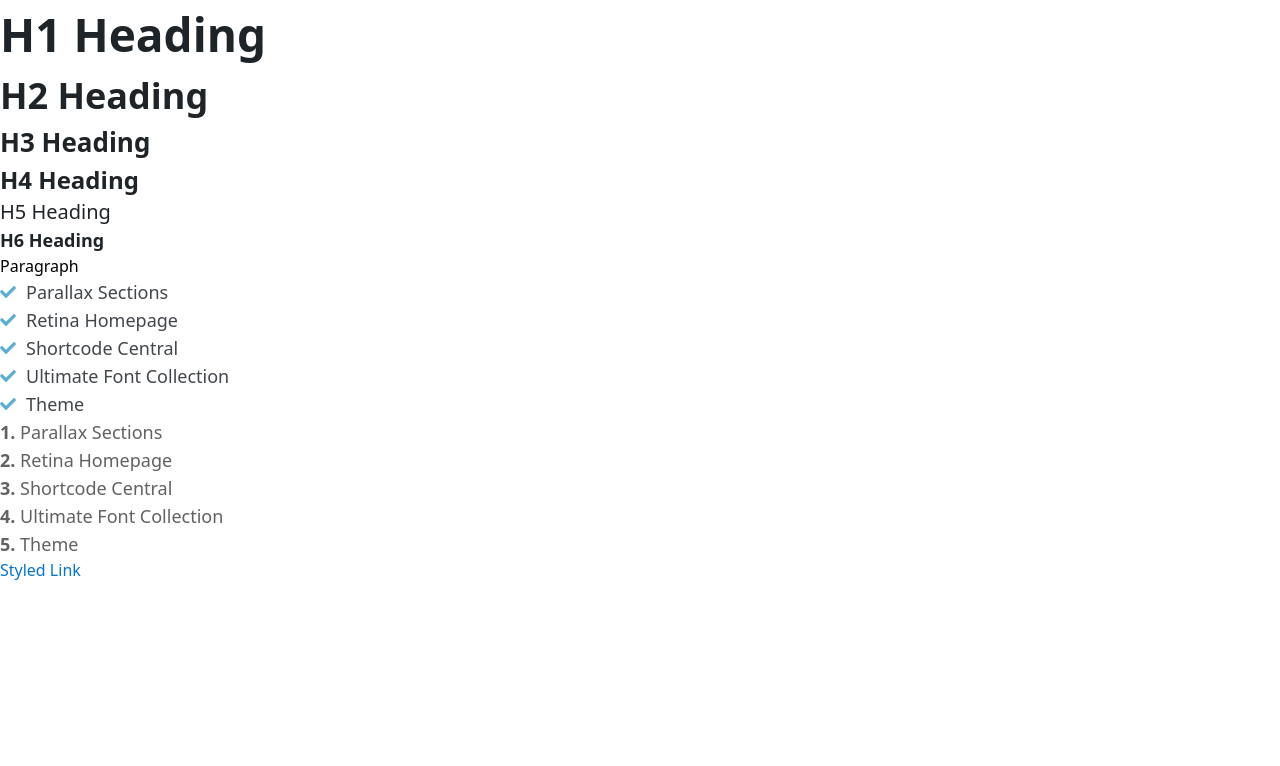
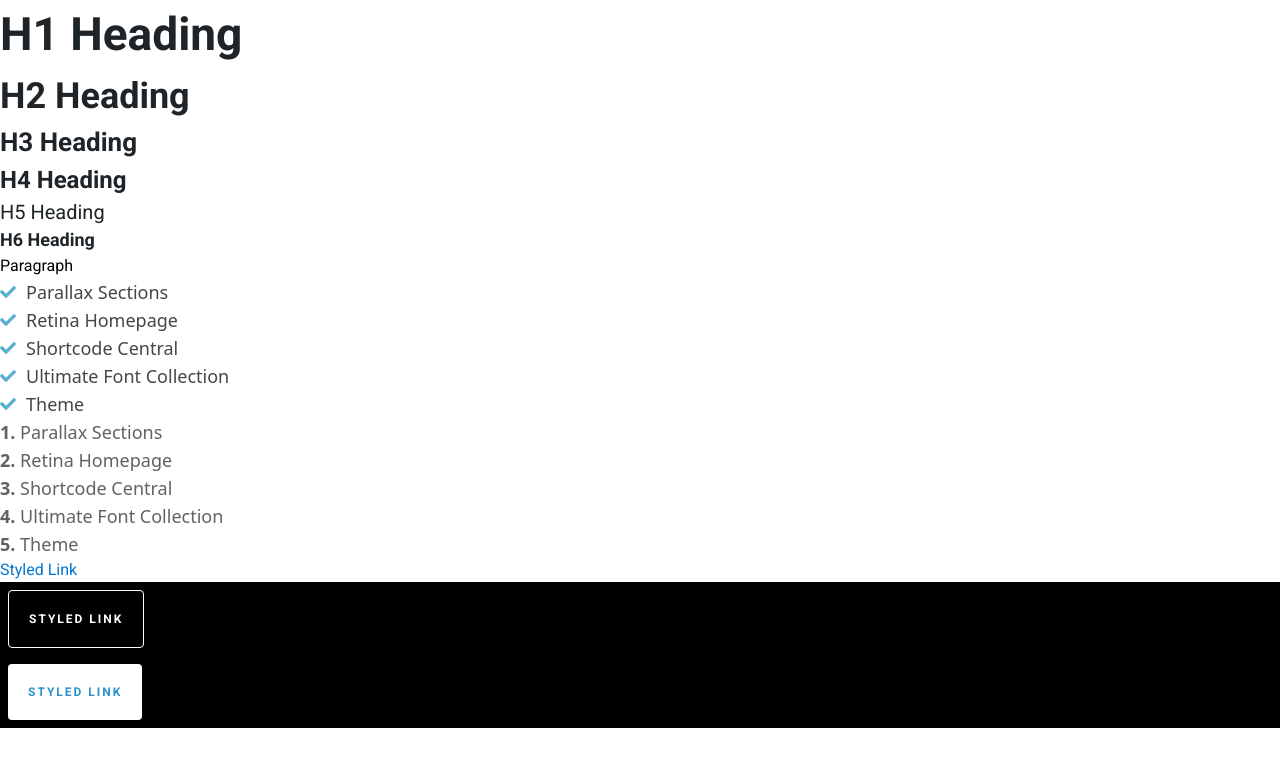
Before and after one commit to DevSav952/Medicate, a Next.js app: page / in a window 1280 px wide. Shown: the top 766 px of the page. Built offline with nearby package versions, Linux system fonts and the light colour scheme.

Commit message:
Feat: Created StyledLinkButton component

```diff
--- a/src/app/globals.css
+++ b/src/app/globals.css
@@ -1,6 +1,10 @@
 @tailwind base;
 @tailwind components;
 @tailwind utilities;
+
+* {
+  box-sizing: border-box;
+}
 
 /* :root {
   --foreground-rgb: 0, 0, 0;
--- a/src/app/page.tsx
+++ b/src/app/page.tsx
@@ -1,6 +1,7 @@
 import { H1, H2, H3, H4, H5, H6, P } from '@/components/ui/Typography/Typography'
 import { Ul, Ol, UlItem, OlItem } from '@/components/ui/List/List'
 import { StyledLink } from '@/components/ui/StyledLink/StyledLink'
+import { StyledLinkButton } from '@/components/ui/StyledLinkButton/StyledLinkButton'
 
 export default function Home() {
   return (
@@ -26,7 +27,19 @@ export default function Home() {
         <OlItem>Ultimate Font Collection</OlItem>
         <OlItem>Theme</OlItem>
       </Ol>
-      <StyledLink href='#'>Styled Link</StyledLink>
+      <div>
+        <StyledLink href='#'>Styled Link</StyledLink>
+      </div>
+      <div className='p-2 bg-black'>
+        <StyledLinkButton variant='outline' href='#'>
+          Styled Link
+        </StyledLinkButton>
+      </div>
+      <div className='p-2 bg-black'>
+        <StyledLinkButton variant='normal' href='#'>
+          Styled Link
+        </StyledLinkButton>
+      </div>
     </>
   )
 }
--- a/src/components/ui/StyledLink/StyledLink.tsx
+++ b/src/components/ui/StyledLink/StyledLink.tsx
@@ -9,9 +9,9 @@ type StyledLinkProps = {
 }
 
 export const StyledLink = forwardRef<HTMLAnchorElement, StyledLinkProps>(({ children, className, href }, ref) => (
-  <a href={href} className={twMerge('text-[#0674d1]', className)} ref={ref}>
+  <Link href={href} className={twMerge('flex font-primary text-[#0674d1]', className)} ref={ref}>
     {children}
-  </a>
+  </Link>
 ))
 
 StyledLink.displayName = 'StyledLink'
--- /dev/null
+++ b/src/components/ui/StyledLinkButton/StyledLinkButton.tsx
@@ -0,0 +1,27 @@
+import Link from 'next/link'
+import { forwardRef } from 'react'
+import { twMerge } from 'tailwind-merge'
+
+type StyledLinkButtonProps = {
+  children: React.ReactNode
+  className?: string
+  variant?: 'normal' | 'outline'
+  href: string
+}
+
+const base = 'inline-block text-xs font-bold font-primary uppercase tracking-[2px] p-5 rounded'
+
+const variants = {
+  normal: 'text-blue-100 bg-white',
+  outline: 'text-white border border-solid border-white'
+} as const
+
+export const StyledLinkButton = forwardRef<HTMLAnchorElement, StyledLinkButtonProps>(
+  ({ children, className, variant = 'normal', href }, ref) => (
+    <Link href={href} className={twMerge(base, variants[variant], className)} ref={ref}>
+      {children}
+    </Link>
+  )
+)
+
+StyledLinkButton.displayName = 'StyledLinkButton'
--- a/src/components/ui/Typography/Typography.tsx
+++ b/src/components/ui/Typography/Typography.tsx
@@ -8,7 +8,7 @@ type TypographyProps = {
 
 export const H1 = forwardRef<HTMLHeadingElement, TypographyProps>(({ children, className }, ref) => {
   return (
-    <h1 ref={ref} className={twMerge('font-bold text-[46px] text-primary', className)}>
+    <h1 ref={ref} className={twMerge('font-bold font-primary text-[46px] text-primary', className)}>
       {children}
     </h1>
   )
@@ -18,7 +18,7 @@ H1.displayName = 'H1'
 
 export const H2 = forwardRef<HTMLHeadingElement, TypographyProps>(({ children, className }, ref) => {
   return (
-    <h2 ref={ref} className={twMerge('font-bold text-[36px] text-primary', className)}>
+    <h2 ref={ref} className={twMerge('font-bold font-primary text-[36px] text-primary', className)}>
       {children}
     </h2>
   )
@@ -28,7 +28,7 @@ H2.displayName = 'H2'
 
 export const H3 = forwardRef<HTMLHeadingElement, TypographyProps>(({ children, className }, ref) => {
   return (
-    <h3 ref={ref} className={twMerge('font-bold text-[26px] text-primary', className)}>
+    <h3 ref={ref} className={twMerge('font-bold font-primary text-[26px] text-primary', className)}>
       {children}
     </h3>
   )
@@ -38,7 +38,7 @@ H3.displayName = 'H3'
 
 export const H4 = forwardRef<HTMLHeadingElement, TypographyProps>(({ children, className }, ref) => {
   return (
-    <h4 ref={ref} className={twMerge('font-bold text-[24px] text-primary', className)}>
+    <h4 ref={ref} className={twMerge('font-bold font-primary text-[24px] text-primary', className)}>
       {children}
     </h4>
   )
@@ -48,7 +48,7 @@ H4.displayName = 'H4'
 
 export const H5 = forwardRef<HTMLHeadingElement, TypographyProps>(({ children, className }, ref) => {
   return (
-    <h5 ref={ref} className={twMerge('font-regular text-xl text-primary', className)}>
+    <h5 ref={ref} className={twMerge('font-regular font-primary text-xl text-primary', className)}>
       {children}
     </h5>
   )
@@ -58,7 +58,7 @@ H5.displayName = 'H5'
 
 export const H6 = forwardRef<HTMLHeadingElement, TypographyProps>(({ children, className }, ref) => {
   return (
-    <h6 ref={ref} className={twMerge('font-bold text-lg text-primary', className)}>
+    <h6 ref={ref} className={twMerge('font-bold font-primary text-lg text-primary', className)}>
       {children}
     </h6>
   )
@@ -68,7 +68,7 @@ H6.displayName = 'H6'
 
 export const P = forwardRef<HTMLParagraphElement, TypographyProps>(({ children, className }, ref) => {
   return (
-    <p ref={ref} className={className}>
+    <p ref={ref} className={twMerge('font-primary', className)}>
       {children}
     </p>
   )
--- a/tailwind.config.ts
+++ b/tailwind.config.ts
@@ -15,7 +15,8 @@ const config: Config = {
       colors: {
         primary: '#1E2428',
         secondary: '#42474C',
-        accent: '#616262'
+        accent: '#616262',
+        'blue-100': '#2a93c9'
       }
     }
   },
```
